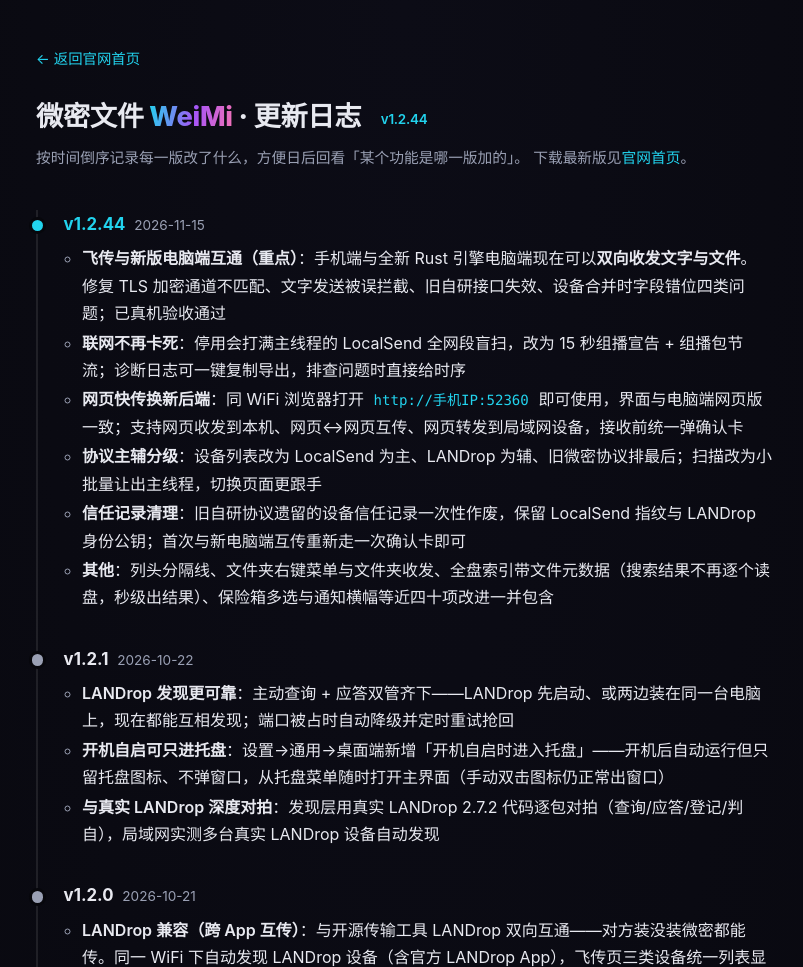
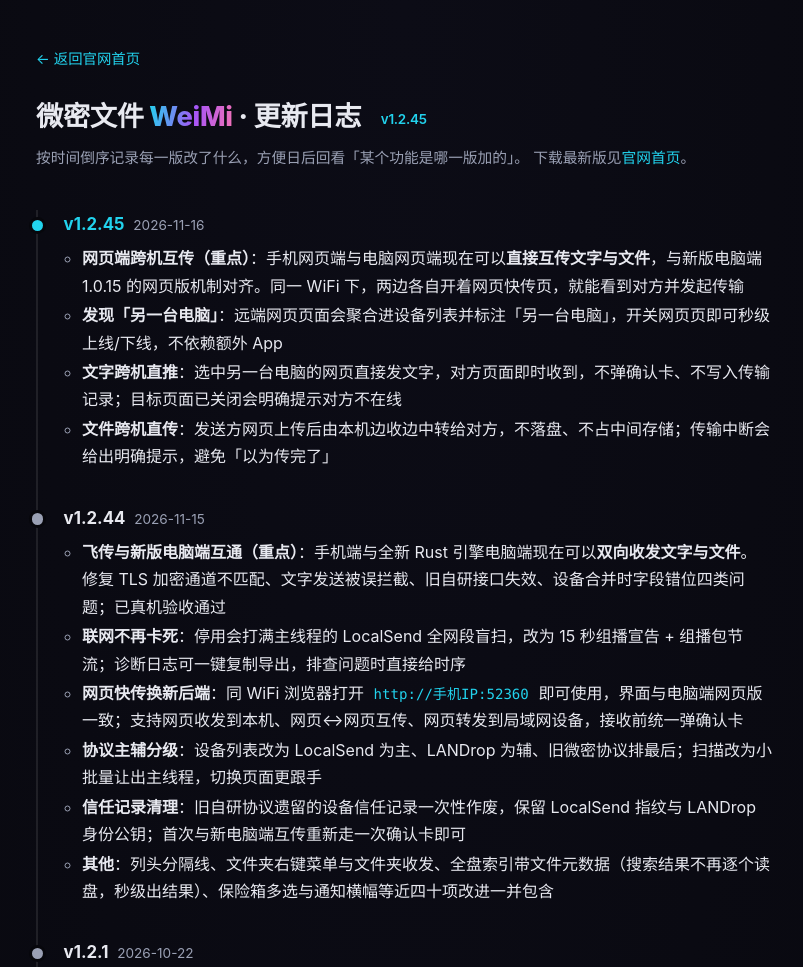
Before and after one commit to weimi95/weimi95.github.io, a plain HTML site: page weimi/app-changelog.html in a window 1280 px wide. Shown: the top 967 px of the page, without its empty margins (236-1039 px from the left). Drawn offline with Linux system fonts and the light colour scheme.

Commit message:
site: update WeiMi App pages to v1.2.45
Only weimi/app.html and weimi/app-changelog.html are touched.
weimi/index.html and changelog.html belong to the new desktop
WeiMi File Manager (v1.0.15) and are intentionally left alone.

App page: version badge v1.2.44 -> v1.2.45.
Changelog: add v1.2.45 entry (2026-11-16) covering cross-machine
web-to-web transfer (text + file relay) synced with desktop 1.0.15,
remote page discovery ("another computer"), direct text push, and
streamed file relay with explicit interruption feedback.

```diff
--- a/weimi/app-changelog.html
+++ b/weimi/app-changelog.html
@@ -131,7 +131,7 @@ footer { margin-top: 2.6rem; color: var(--muted); font-size: 0.88rem; }
 <main>
   <a class="back" href="/weimi/">← 返回官网首页</a>
   <header>
-    <h1>微密文件 <span class="grad">WeiMi</span> · 更新日志<span class="badge">v1.2.44</span></h1>
+    <h1>微密文件 <span class="grad">WeiMi</span> · 更新日志<span class="badge">v1.2.45</span></h1>
     <p class="sub">
       按时间倒序记录每一版改了什么，方便日后回看「某个功能是哪一版加的」。
       下载最新版见<a href="/weimi/">官网首页</a>。
@@ -140,6 +140,15 @@ footer { margin-top: 2.6rem; color: var(--muted); font-size: 0.88rem; }
 
   <ul class="log">
     <li class="current">
+      <span class="ver">v1.2.45</span><span class="date">2026-11-16</span>
+      <ul class="changes">
+        <li><strong>网页端跨机互传（重点）</strong>：手机网页端与电脑网页端现在可以<strong>直接互传文字与文件</strong>，与新版电脑端 1.0.15 的网页版机制对齐。同一 WiFi 下，两边各自开着网页快传页，就能看到对方并发起传输</li>
+        <li><strong>发现「另一台电脑」</strong>：远端网页页面会聚合进设备列表并标注「另一台电脑」，开关网页页即可秒级上线/下线，不依赖额外 App</li>
+        <li><strong>文字跨机直推</strong>：选中另一台电脑的网页直接发文字，对方页面即时收到，不弹确认卡、不写入传输记录；目标页面已关闭会明确提示对方不在线</li>
+        <li><strong>文件跨机直传</strong>：发送方网页上传后由本机边收边中转给对方，不落盘、不占中间存储；传输中断会给出明确提示，避免「以为传完了」</li>
+      </ul>
+    </li>
+    <li>
       <span class="ver">v1.2.44</span><span class="date">2026-11-15</span>
       <ul class="changes">
         <li><strong>飞传与新版电脑端互通（重点）</strong>：手机端与全新 Rust 引擎电脑端现在可以<strong>双向收发文字与文件</strong>。修复 TLS 加密通道不匹配、文字发送被误拦截、旧自研接口失效、设备合并时字段错位四类问题；已真机验收通过</li>
```
Also changed, not shown: weimi/app.html (+1 -1 lines).
